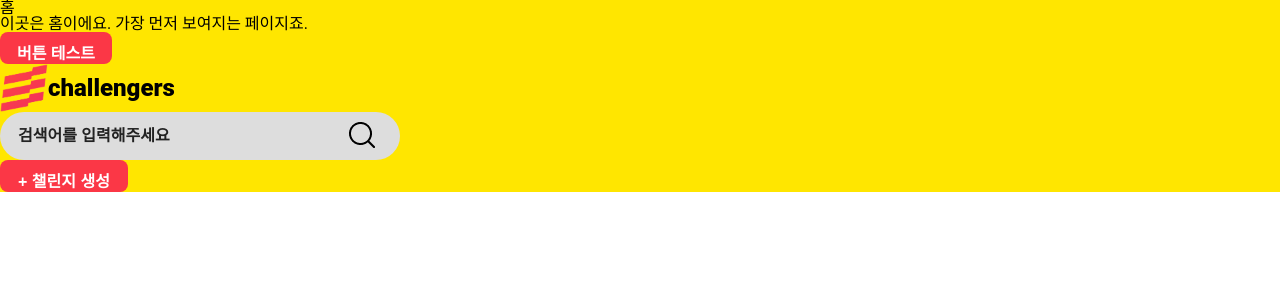
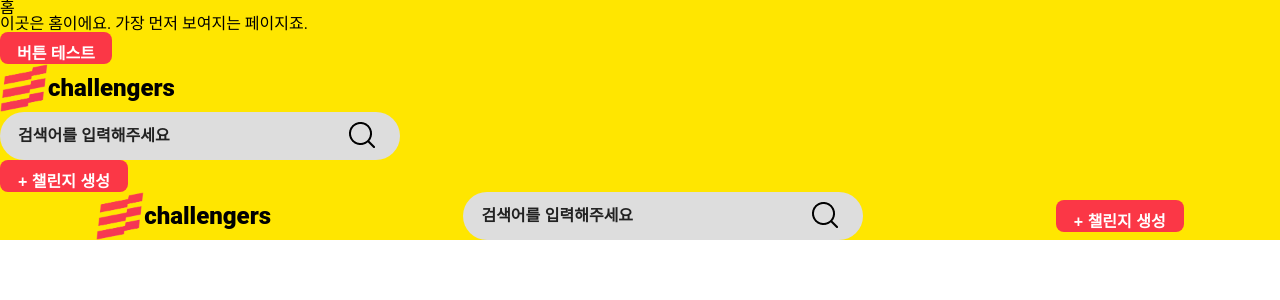
Before and after one commit to f-lab-edu/challengers, a React (Create React App) app: page / in a window 1280 px wide. Shown: the top 300 px of the page. Built offline with nearby package versions, Linux system fonts and the light colour scheme; no server answers.

Commit message:
feat: Add SearchBar component

```diff
--- a/src/components/common/Logo.tsx
+++ b/src/components/common/Logo.tsx
@@ -6,6 +6,8 @@ import logo from '../../assets/logo.png';
 
 const Wrapper = styled.div`
   ${theme.flex.flexBox('row', 'flexstart', 'center')}
+  cursor: pointer;
+  user-select: none;
 `;
 
 const StyledLogo = styled.img.attrs({
--- a/src/components/home/MakeItemButton.tsx
+++ b/src/components/common/MakeItemButton.tsx
@@ -1,6 +1,6 @@
 import React from 'react';
 import styled from 'styled-components';
-import Button from '../common/Button';
+import Button from './Button';
 import theme from 'styles/theme';
 import { useNavigate } from 'react-router-dom';
 
--- /dev/null
+++ b/src/components/common/Navbar.tsx
@@ -0,0 +1,23 @@
+import React, { useState } from 'react';
+import styled from 'styled-components';
+import theme from 'styles/theme';
+import Logo from 'components/common/Logo';
+import SearchBar from 'components/common/SearchBar';
+import Button from 'components/common/Button';
+import MakeItemButton from './MakeItemButton';
+
+const Wrapper = styled.div`
+  ${theme.flex.flexBox('row', 'space-around', 'center')}
+`;
+
+function Navbar() {
+  return (
+    <Wrapper>
+      <Logo />
+      <SearchBar />
+      <MakeItemButton />
+    </Wrapper>
+  );
+}
+
+export default Navbar;
--- a/src/components/common/SearchBar.tsx
+++ b/src/components/common/SearchBar.tsx
@@ -1,7 +1,9 @@
-import React from 'react';
+import React, { ChangeEvent, useState } from 'react';
 import styled from 'styled-components';
 import searchIcon from '../../assets/MagnifyingGlass.png';
 import theme from 'styles/theme';
+import { atom, useRecoilState } from 'recoil';
+import searchTitleState from 'store/state/atom';
 
 const Label = styled.label`
   background-color: ${theme.colors.lightGray};
@@ -26,18 +28,25 @@ const Label = styled.label`
   button {
     border: none;
     background-color: ${theme.colors.lightGray};
+    cursor: pointer;
   }
 `;
 
-interface SearchBar {
-  onChange: () => void;
-}
+function SearchBar() {
+  const [searchTitle, setSearchTitle] = useRecoilState(searchTitleState);
 
-function SearchBar({ onChange }: SearchBar) {
+  const onChange = (e: React.ChangeEvent<HTMLInputElement>) => {
+    setSearchTitle(e.target.value);
+  };
+
+  const onClick = () => {
+    console.log(searchTitle);
+  };
+
   return (
     <Label>
       <input placeholder="검색어를 입력해주세요" onChange={onChange} />
-      <button>
+      <button onClick={onClick}>
         <img src={searchIcon} />
       </button>
     </Label>
--- a/src/pages/home/Home.tsx
+++ b/src/pages/home/Home.tsx
@@ -4,7 +4,8 @@ import Button from 'components/common/Button';
 import theme from 'styles/theme';
 import Logo from 'components/common/Logo';
 import SearchBar from 'components/common/SearchBar';
-import MakeItemButton from 'components/home/MakeItemButton';
+import MakeItemButton from 'components/common/MakeItemButton';
+import Navbar from 'components/common/Navbar';
 
 const Home = () => {
   axios
@@ -25,8 +26,9 @@ const Home = () => {
         }}
       />
       <Logo />
-      <SearchBar onChange={() => console.log(1)} />
+      <SearchBar />
       <MakeItemButton />
+      <Navbar />
     </div>
   );
 };
--- /dev/null
+++ b/src/store/state/atom.ts
@@ -0,0 +1,8 @@
+import { atom } from 'recoil';
+
+const searchTitleState = atom({
+  key: 'searchTitleState',
+  default: '',
+});
+
+export default searchTitleState;
```
